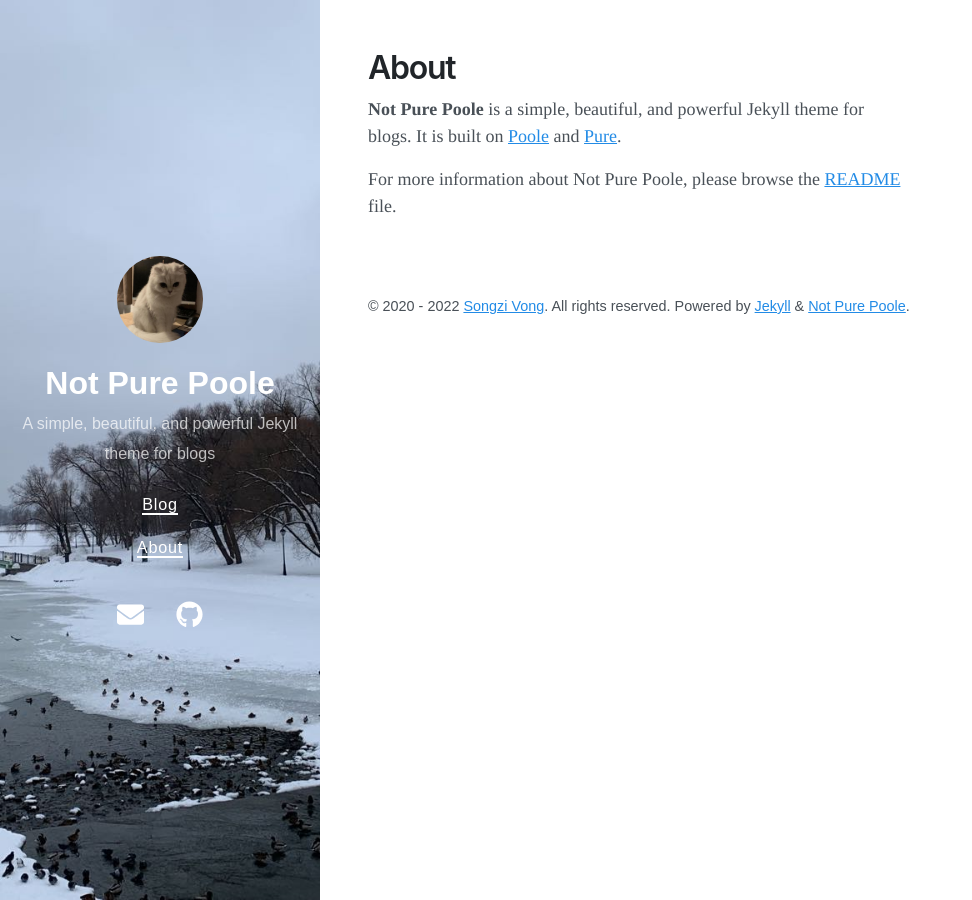
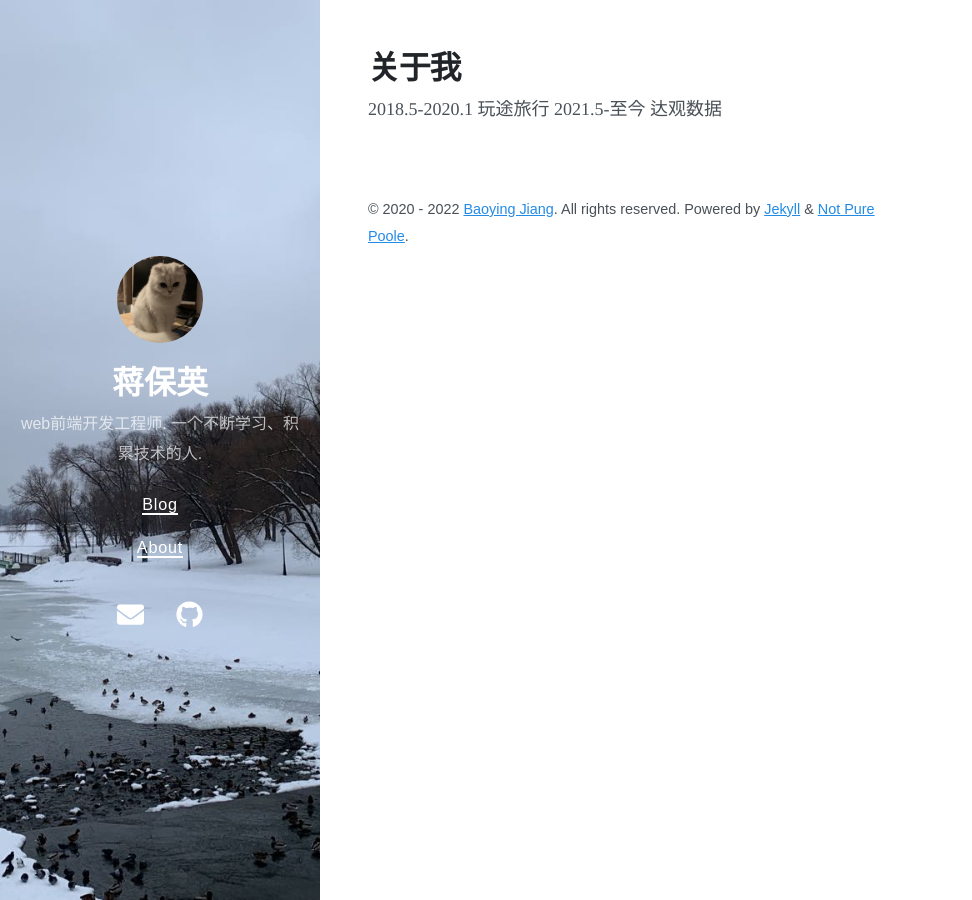
Before and after one commit to jbarray/blogs, a Jekyll site: the page built from about.md, in a window 1280 px wide. Shown: the whole page, without its empty margins (0-972 px from the left). Built offline with Jekyll 4.4.1, drawn with Linux system fonts in a browser that asks for light colours; nearby versions of some CDN libraries.

Commit message:
feat(*): change info

```diff
--- a/_config.yml
+++ b/_config.yml
@@ -1,7 +1,6 @@
 # Setup
-title: Not Pure Poole
-description: A simple, beautiful, and powerful Jekyll theme for blogs
-url: https://vszhub.github.io
+title: 蒋保英
+description: web前端开发工程师. 一个不断学习、积累技术的人.
 avatar: /avatar.jpeg
 paginate: 5
 permalink: pretty
@@ -28,17 +27,13 @@
   - not-pure-poole.gemspec
 
 # Optimize Jekyl SEO Tag
-twitter:
-  username: vszhub
-  card: summary
 logo: logo.png
 social:
-  name: Songzi Vong
+  name: Baoying Jiang
   links:
-    - https://twitter.com/vszhub
-    - https://github.com/vszhub
+    - https://github.com/jbarray
 google_site_verification: xxxxx
-lang: en
+lang: cn
 
 sass:
   sass_dir: _sass
@@ -54,6 +49,6 @@
 
 # Specify the author for blog posts
 author:
-  name: Songzi Vong
-  url: https://github.com/vszhub/
-  email: vszhub@gmail.com
+  name: Baoying Jiang
+  url: https://github.com/jbarray
+  email: jiangbaoying413@gmail.com
--- a/_data/social.yml
+++ b/_data/social.yml
@@ -2,5 +2,5 @@
   url: mailto://jiangbaoying_93@163.com
   icon: fas fa-envelope
 - title: GitHub
-  url: https://github.com/vszhub/not-pure-poole
+  url: https://github.com/jbarray
   icon: fab fa-github
--- a/about.md
+++ b/about.md
@@ -1,8 +1,6 @@
 ---
 layout: page
-title: About
+title: 关于我
 ---
-
-**Not Pure Poole** is a simple, beautiful, and powerful Jekyll theme for blogs. It is built on [Poole](https://github.com/poole/poole) and [Pure](https://purecss.io/).
-
-For more information about Not Pure Poole, please browse the [README](https://github.com/vszhub/not-pure-poole) file.
+2018.5-2020.1 玩途旅行
+2021.5-至今 达观数据
```
Also changed, not shown: README.md (deleted), screenshot.png (deleted).
